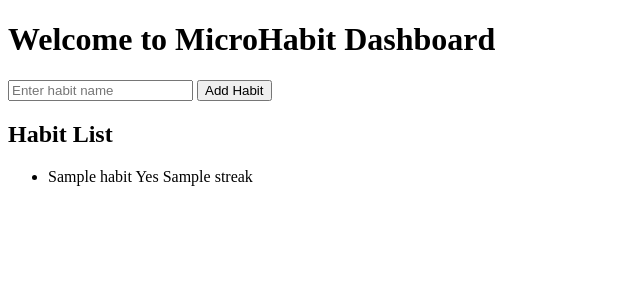
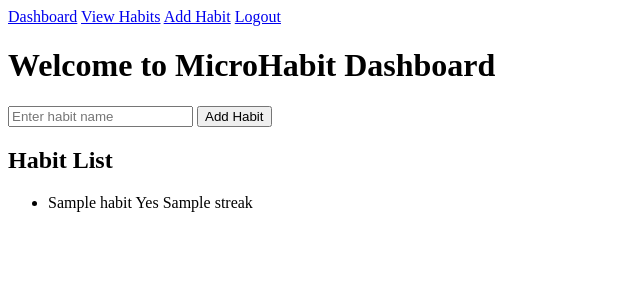
Before and after one commit to swe-students-spring2026/2-web-app-indigo_iguanas, a Flask app: template templates/dashboard.html in a window 1280 px wide. Shown: the top 300 px of the page, without its empty margins (0-640 px from the left). Run offline with Flask 3, Linux system fonts and the light colour scheme; the template is opened without the code that fills it: most values are stand-ins (such as "Sample title", 1, 10 or a date in 2020); parts of the project's set-up code (start-up, migrations or seed data) failed here and were passed over.

Commit message:
Working on navbar

```diff
--- a/templates/addhabits.html
+++ b/templates/addhabits.html
@@ -1 +1,4 @@
 <a href="/createhabits"> View Habits</a>
+<body>
+    {% include "navbar.html" %}
+<body>
--- a/templates/dashboard.html
+++ b/templates/dashboard.html
@@ -1,4 +1,5 @@
 <!DOCTYPE html>
+
 <html>
 
 <head>
@@ -8,7 +9,7 @@
 </head>
 
 <body>
-
+    {% include "navbar.html" %}
     <h1>Welcome to MicroHabit Dashboard</h1>
 
     <form method="POST" action="{{ url_for('dashboard.create_habit') }}">
--- a/templates/edithabits.html
+++ b/templates/edithabits.html
@@ -1 +1,4 @@
 <a href="/edithabits">Edit Habits </a>
+<body>
+    {% include "navbar.html" %}
+<body>
--- /dev/null
+++ b/templates/navbar.html
@@ -0,0 +1,6 @@
+<nav class="navbar">
+    <a href="{{ url_for('dashboard.dashboard') }}">Dashboard</a>
+    <a href="{{ url_for('dashboard.viewhabits') }}">View Habits</a>
+    <a href="{{ url_for('dashboard.addhabit') }}">Add Habit</a>
+    <a href="{{ url_for('logout') }}">Logout</a>
+</nav>
--- a/templates/viewhabits.html
+++ /dev/null
@@ -1 +0,0 @@
-<a href="/viewhabits">View Habits </a>
```
Also changed, not shown: static/styles.css (+14 -0 lines).
